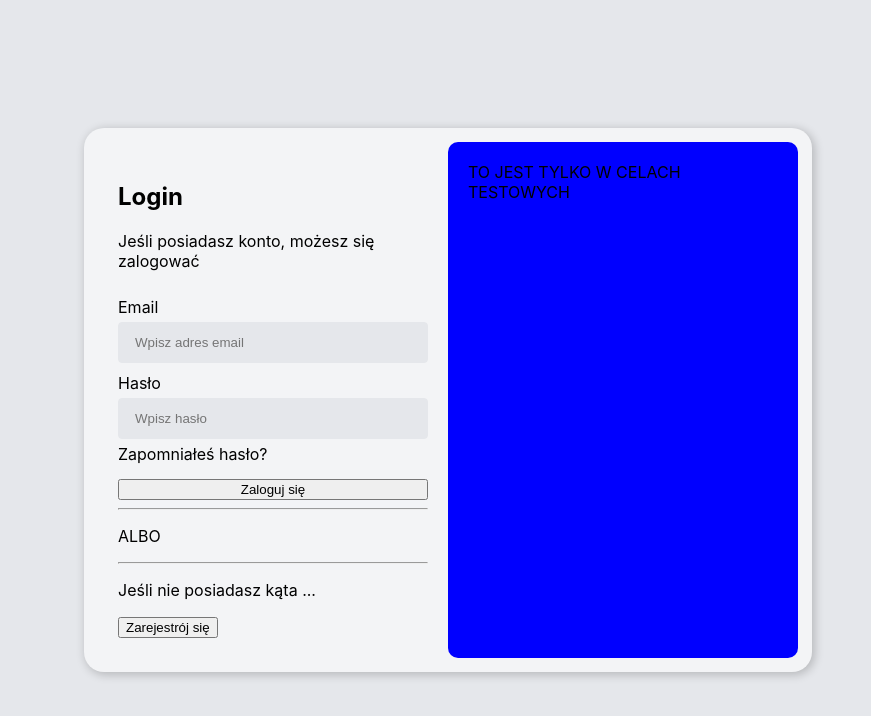
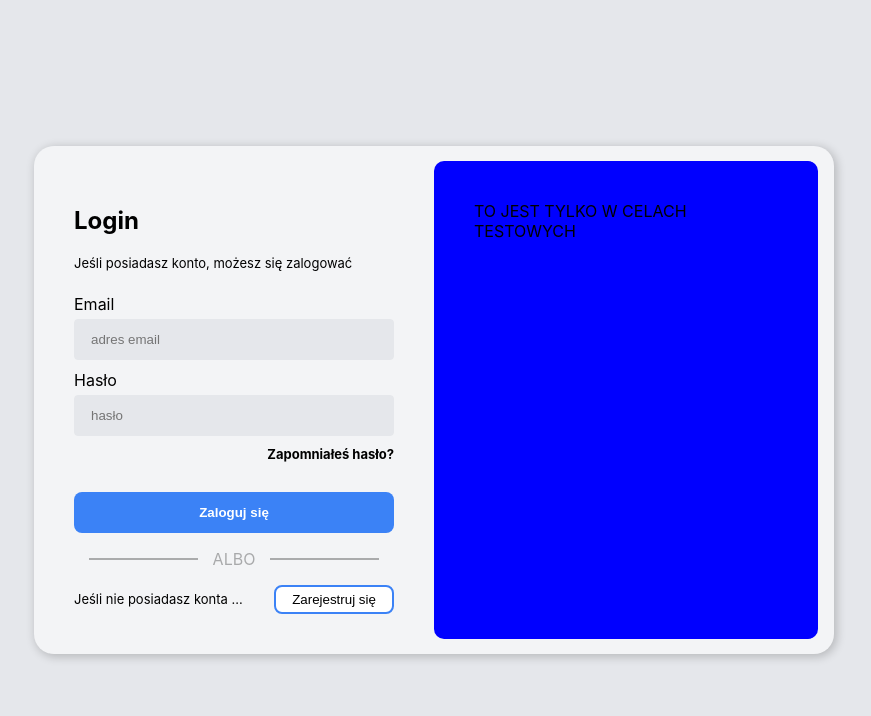
Before and after one commit to KGP2/KGP_Web_Frontend, a React (Create React App) app: page / in a window 1280 px wide. Shown: the top 716 px of the page, without its empty margins (206-1077 px from the left). Built offline with nearby package versions, Linux system fonts and the light colour scheme.

Commit message:
Poprawienie animacji przełączenia do rejestracji
W tym commicie została poprawiona animacja przełączenia do rejestracji.
Dodatkowo została dokończona strona logowania.

```diff
--- a/src/LoginPage/LoginPage.css
+++ b/src/LoginPage/LoginPage.css
@@ -1,5 +1,6 @@
+* { box-sizing: border-box }
+
 .LoginPage_wrapper {
-    box-sizing: content-box;
     width: 100vw;
     height: 100vh;
 
@@ -11,14 +12,12 @@
 }
 
 .LoginPage_isnald {
-    box-sizing: content-box;
     box-shadow: 2px 2px 10px 1px rgba(0, 0, 0, 0.2) ;
-    width: 700px;
+    width: 800px;
 
     display: flex;
     flex-direction: row;
 
-    padding: 2%;
     border-radius: 20px;
     background-color: #F3F4F6;
     position: relative;
@@ -26,7 +25,7 @@
 
 .LoginPage_isnald > * {
     flex: 1;
-    padding: 20px;
+    padding: 40px;
     border-radius: 10px;
 }
 
@@ -35,9 +34,16 @@
 }
 
 .LoginPage_switcher {
-    margin-left: -350px;
+    position: absolute;
+    top: 3%;
+    bottom: 3%;
+    width: 48%;
+    left: 50%;
+
     background: blue;
     z-index: 2;
+
+    transition: left 300ms ease-in-out;
 }
 
 .LoginPage_Loginform {
@@ -64,22 +70,99 @@
     border: 1px solid;
     border-color: #e5e7eb;
     padding: 12px 16px;
+    transition: 0.2s;
 }
 
 .LoginPage_Loginform > :nth-child(-n+2) input:focus  {
     outline: none;
-    border: 1px solid;
+
     border-color: #5a91ff;
     background: white;
 
-    transition: 0.3s;
+    transition: 0.2s;
 }
 
 .LoginPage_Loginform > :nth-child(3) {
+    margin-top: 10px;
+    margin-bottom: 25px;
+
+    display: flex;
+    flex-direction: row-reverse;
+    font-size: small;
+    font-weight: bold;
+}
+
+.LoginPage_LoginButton {
     margin-top: 5px;
-    margin-bottom: 15px;
+    margin-bottom: 0px;
+
+    padding: 13px;
+    color: white;
+    font-weight: bold;
+
+    border: 0px solid;
+    border-radius: 8px;
+    background-color: rgb(59 130 246);
+
+    transition: 0.2s;
+    transform: scale(1.0);
+}
+
+.LoginPage_LoginButton:hover {
+    cursor: pointer;
+
+    background-color: rgba(59, 130, 246, 0.85);
+    transition: 0.2s;
+    transform: scale(0.98);
+}
+
+.LoginPage_login > p {
+    font-size: small;
+}
+
+.LoginPage_login > :nth-child(4) {
+    display: flex;
+    flex-direction: row;
+    align-items: center;
+}
+
+.LoginPage_login > :nth-child(4) > hr {
+    border: 1px solid;
+    flex: 1;
+    margin: 15px;
+}
+
+.LoginPage_login > :nth-child(4) > * {
+    opacity: 0.3;
+}
+
+.LoginPage_login > :nth-child(5) {
+    display: flex;
+    flex-direction: row;
+    align-items: center;
+}
+
+.LoginPage_login > :nth-child(5) > div {
+    flex-grow: 5;
+    font-size: small;
+}
+
+
+.LoginPage_Button_Register {
+    flex-grow: 1;
 }
 
 .LoginPage_Button_Register {
+    background-color: white;
+    border-radius: 8px;
+    border: 2px solid;
+    border-color: rgb(59 130 246);
+    padding: 5px 13px;
+    transition: 0.2s;
+}
 
+.LoginPage_Button_Register:hover {
+
+    transition: 0.2s;
+    transform: scale(1.05);
 }
--- a/src/LoginPage/LoginPage.js
+++ b/src/LoginPage/LoginPage.js
@@ -1,12 +1,23 @@
 import React from 'react'
+import { useRef } from 'react';
 import "./LoginPage.css"
 
-class LoginPage extends React.Component {
+const LoginPage = () => {
 
+    const button_ref = useRef(null);
 
+    const RegistrationClick = () => {
+        console.log("DUPA");
+        console.log(document.getElementById("switcher").style);
 
-    render() {
-        return (
+        if (button_ref != null) {
+            console.log("DUPA2");
+            console.log(button_ref.current.style);
+            button_ref.current.style.left = '2%';
+        }
+    }
+
+    return (
         <section className='LoginPage_wrapper'>
             <div className='LoginPage_isnald'>
                 <div className='LoginPage_login'>
@@ -16,12 +27,12 @@ class LoginPage extends React.Component {
                     <form className='LoginPage_Loginform'>
                         <div>
                             <label>Email</label>
-                            <input type='email' placeholder='Wpisz adres email'/>
+                            <input type='email' placeholder='adres email'/>
                         </div>
 
                         <div>
                             <label>Hasło</label>
-                            <input type='password' placeholder='Wpisz hasło'/>
+                            <input type='password' placeholder='hasło'/>
                         </div>
 
                         <div>
@@ -40,8 +51,8 @@ class LoginPage extends React.Component {
                     </div>
 
                     <div>
-                        <p>Jeśli nie posiadasz kąta ... </p>
-                        <button className='LoginPage_Button_Register'>Zarejestrój się</button>
+                        <div>Jeśli nie posiadasz konta ... </div>
+                        <button className='LoginPage_Button_Register' onClick={RegistrationClick}>Zarejestruj się</button>
                     </div>
 
                 </div>
@@ -49,13 +60,12 @@ class LoginPage extends React.Component {
                 <div className='LoginPage_Register'>
                     Dupa
                 </div>
-
-                <div className='LoginPage_switcher'> TO JEST TYLKO W CELACH TESTOWYCH </div>
-
+                <div ref={button_ref} className='LoginPage_switcher' id='switcher'>
+                    TO JEST TYLKO W CELACH TESTOWYCH
+                </div>
             </div>
         </section>
-        )
-    }
+    )
 }
 
 export default LoginPage;
```
Also changed, not shown: src/index.css (line endings or trailing spaces).
